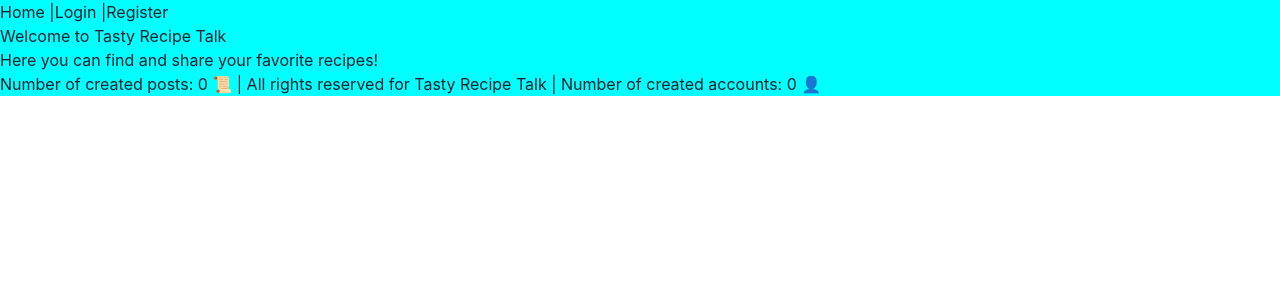
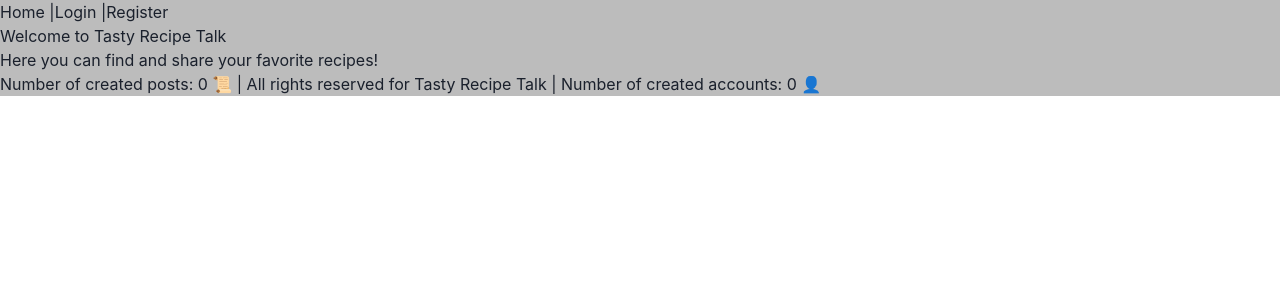
Before and after one commit to A58-Agents-Team1/Tasty-Recipe-Talk, a React (Vite) app: page / in a window 1280 px wide. Shown: the top 300 px of the page. Built offline with nearby package versions, Linux system fonts and the light colour scheme; no server answers; the database is empty.

Commit message:
changed the backround color

```diff
--- a/src/hoc/Layout.jsx
+++ b/src/hoc/Layout.jsx
@@ -4,7 +4,7 @@ import PropTypes from "prop-types"
 
 export default function Layout({ children }) {
     return (
-        <div style={{ background: "aqua" }}>
+        <div style={{ background: "#BCBCBC" }}>
             <NavBar />
             {children}
             <Footer />
```
